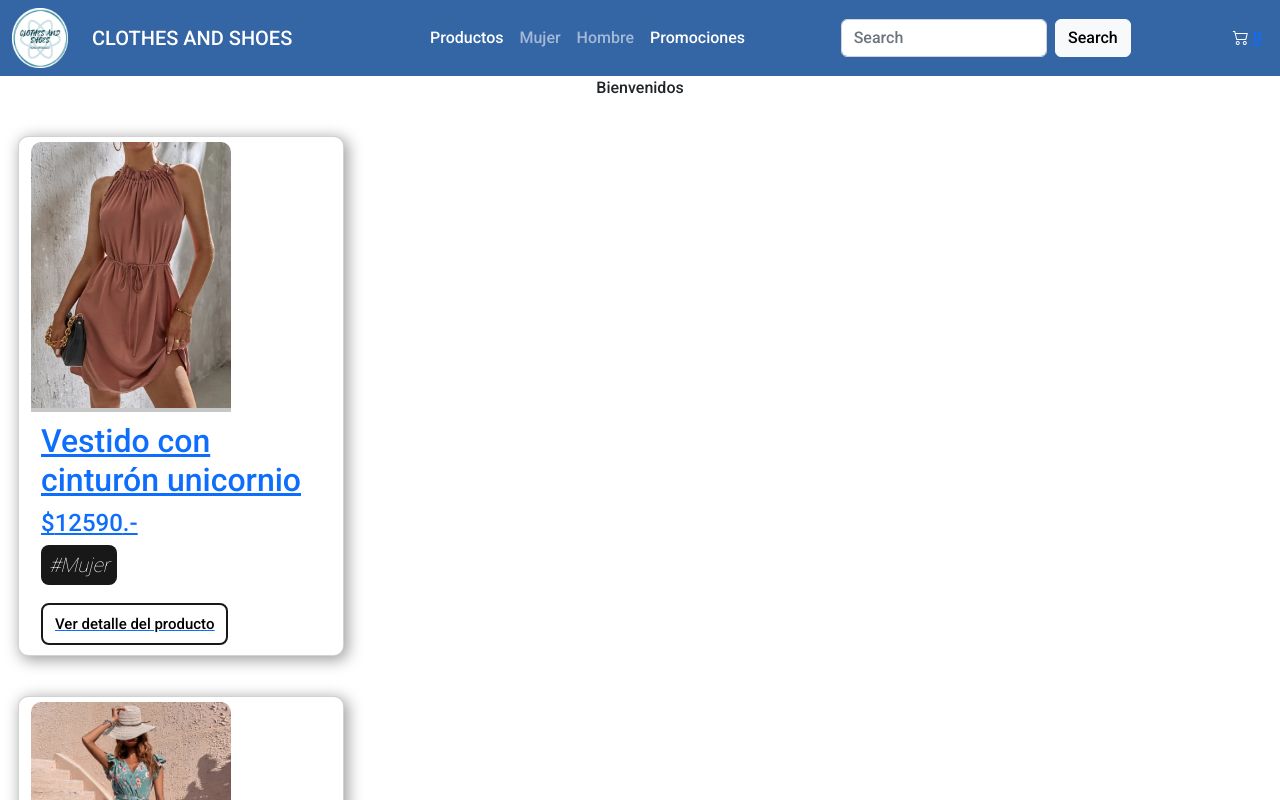
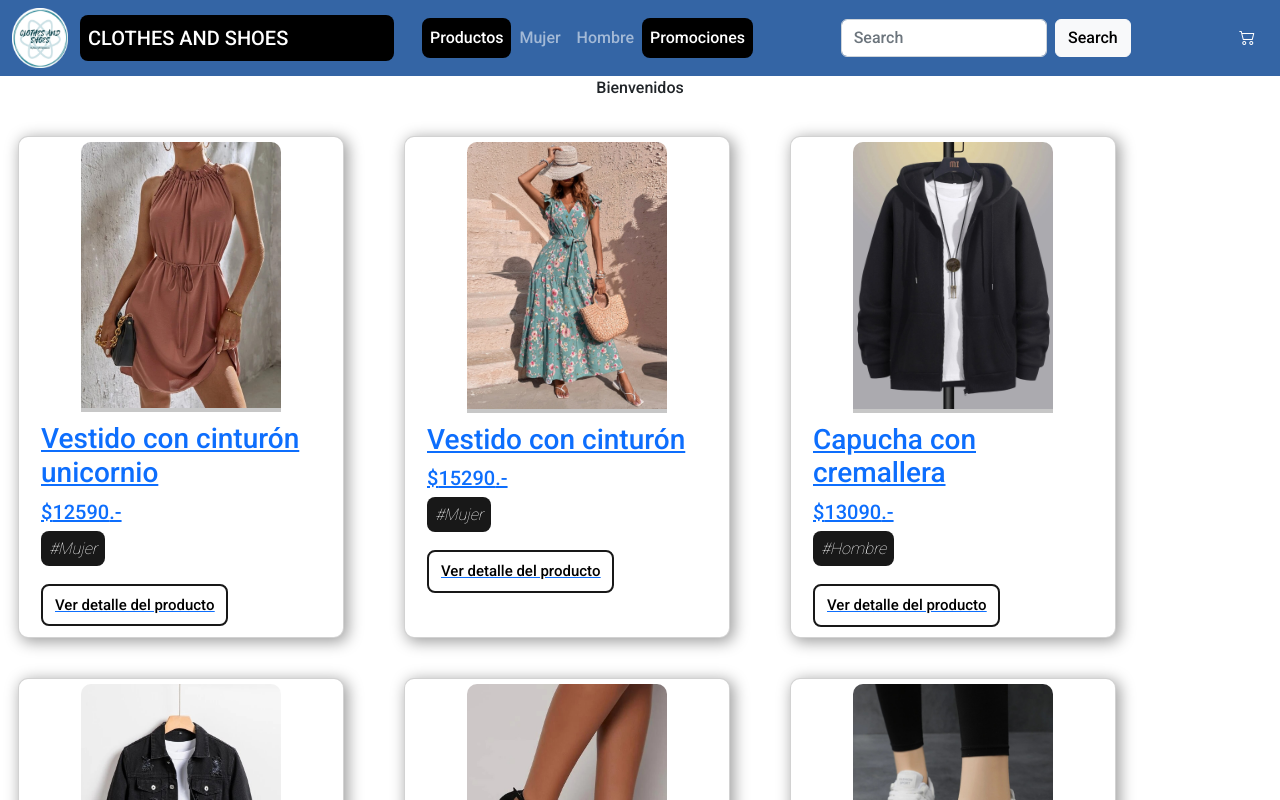
Before and after one commit to MurielCarrasco/Mi-App-React, a React (Create React App) app: page / in a window 1280 px wide. Shown: the top 800 px of the page. Built offline with nearby package versions, Linux system fonts and the light colour scheme.

Commit message:
creando cart view

```diff
--- a/src/components/Cart/Cart.jsx
+++ b/src/components/Cart/Cart.jsx
@@ -1,24 +1,41 @@
 import React from 'react';
 import { useContext } from 'react';
-import { CartContext } from '../Context/CartContext';
+import  { CartContext } from '../Context/CartContext';
 import Form from '../form/Form';
 
 const Cart = () => {
-    const { cart, clearCart, eliminarProducto } = useContext(CartContext);
-    console.log(cart);
+    const { cart, clearCart, eliminarProd, totalprecio } = useContext(CartContext);
+
+    const total = totalprecio();
 
     return (
-        <div style={{ display: 'flex', justifyContent: 'center', flexDirection: 'column' }}>
+        <div style={{ display: 'flex',
+                      justifyContent: 'center',
+                      flexDirection: 'column' }}>
             {cart.map((producto) => (
-                <div>
-                    <h2>{producto.Titulo}</h2>
-                    <button onClick={() => eliminarProducto(producto.id)}>Eliminar Producto</button>
+                <div key={producto.id}
+                     style={{border: '1px solid black',
+                             borderradius: '8px',
+                             display: 'flex',
+                             justifyContent: 'space-around',
+                             padding: '8px',
+                             margin: '8px',
+                          }}>
+                    <h3>{producto.Titulo}</h3>
+                    <h3>Cantidad: {producto.cantidad}</h3>
+                    <h3>Precio: {producto.precio} .-</h3>
+                    <button onClick={() => eliminarProd(producto.id)}>Eliminar Producto</button>
                 </div>
             ))}
 
-            <button onClick={clearCart}>Clear Cart</button>
-             <Form />
+            <button onClick={clearCart}>Limpiar Cart</button>
+            <h4>TOTAL: ${total}</h4>
+            <div>
+             <button >Formulario para Despacho</button>
+                <Form />
+             </div>
         </div>
+
     );
 };
 
--- a/src/components/Cart/CartWidget.jsx
+++ b/src/components/Cart/CartWidget.jsx
@@ -5,9 +5,9 @@ const CartWidget = () => {
     return (
         <div>
         <Link> <i className="bi bi-cart2 carro"></i>   </Link>
-        <span>0</span>
+        <span>{}</span>
         </div>
-    )
-}
+    );
+};
 
 export default CartWidget;
--- a/src/components/Context/CartContext.jsx
+++ b/src/components/Context/CartContext.jsx
@@ -13,10 +13,12 @@ const CartProvider = ({ children }) => {
         }
     };
 
+    // corroborar si el producto ya está en el carrito (isInCart)
     const isInCart = (id) => {
         return cart.some((producto) => producto.id === id);
     };
 
+    //sumar cantidad del mismo producto
     const sumarCantidad = (item, cantidad) => {
         const carritoActualizado = cart.map((producto) => {
             if (producto.id === item.id) {
@@ -31,11 +33,18 @@ const CartProvider = ({ children }) => {
         setCart(carritoActualizado);
     };
 
-    console.log(cart);
+    const totalCantidad = () => {};
+
+const totalprecio = () => {
+    let acumulador = 0;
+    cart.forEach((producto) => {
+        acumulador += producto.cantidad * producto.precio
+    });
+    return acumulador;
+};
 
     const eliminarProd = (id) => {
-        console.log(`eliminando producto ${id}`);
-        const carritoFiltrado = cart.filter((prod) => prod.id !== id);
+        const carritoFiltrado = cart.filter((producto) => producto.id !== id);
         setCart(carritoFiltrado);
     };
 
@@ -43,8 +52,21 @@ const CartProvider = ({ children }) => {
         setCart([]);
     };
 
+    const getCompra = (id) => {
+        const prod = cart.find((producto) => producto.id === id );
+        return prod?.cantidad;
+    };
+
     return (
-        <CartContext.Provider value={{ cart, addToCart, clearCart, eliminarProd }}>
+        <CartContext.Provider
+                value={{ cart,
+                        addToCart,
+                        clearCart,
+                        eliminarProd,
+                        totalCantidad,
+                        totalprecio,
+                        getCompra
+                         }}>
             {children}
         </CartContext.Provider> )
 };
--- a/src/components/Item/Item.jsx
+++ b/src/components/Item/Item.jsx
@@ -4,21 +4,23 @@ import { Link } from 'react-router-dom';
 
 const Item = ({ item }) => {
     return (
-        <div className="row">
+
         <div className="card col-md-3">
             <Link to={`/detail/${item.id}`}>
-                <img src={ "./../img/"+item.imagen} alt="" />
+                <div className="imagen-tarjeta">
+                    <img src={ "./../img/"+item.imagen} alt="" />
+                </div>
                 <div className="info">
-                    <h2>{item.Titulo}</h2>
-                    <h4>${item.precio}.-</h4>
-                    <h5>#{item.category}</h5>
+                    <h3>{item.Titulo}</h3>
+                    <h5>${item.precio}.-</h5>
+                    <h6>#{item.category}</h6>
                     <Link to={`/detail/${item.id}`}>
                         <button>Ver detalle del producto</button>
                     </Link>
                 </div>
             </Link>
         </div>
-        </div>
+
     );
 };
 export default Item;
--- a/src/components/Item/ItemCount.jsx
+++ b/src/components/Item/ItemCount.jsx
@@ -1,8 +1,13 @@
 import React from "react";
+import { useEffect } from "react";
 import { useState } from "react";
 
-const ItemCount = ({stock, initial, onAdd}) => {
+const ItemCount = ({stock, initial = 1, onAdd}) => {
     const [count, setCount] = useState(initial);
+
+    useEffect(() => {
+        setCount(initial);
+    }, [initial]);
 
     const sumar = () => {
         count < stock && setCount(count + 1);
@@ -12,7 +17,7 @@ const ItemCount = ({stock, initial, onAdd}) => {
         setCount(count - 1);
     };
     const agregarAlCarro = () => {
-        onAdd (count);
+        onAdd(count);
     };
 
     return (
@@ -24,7 +29,7 @@ const ItemCount = ({stock, initial, onAdd}) => {
                 <button onClick={agregarAlCarro}>Agregar al carrito</button>
             </div>
         </div>
-    )
-}
+    );
+} ;
 
 export default ItemCount;
--- a/src/components/Item/ItemDetail.jsx
+++ b/src/components/Item/ItemDetail.jsx
@@ -3,13 +3,35 @@ import ItemCount from "./ItemCount";
 import "./ItemDetail.css" ;
 import { Link } from "react-router-dom";
 import './item.css'
+import { useContext } from "react";
+import { CartContext } from "../Context/CartContext";
 
-export const ItemDetail = ({item}) => {
+const ItemDetail = ({item}) => {
     const [cantidad, setCantidad] = useState(0);
+    const {addToCart, getProductoCarro} = useContext(CartContext);
 
-    const onAdd = (arg) => {
-        setCantidad(arg);
+    const onAdd = (cantidadItem) => {
+        setCantidad(cantidadItem);
+        addToCart(item, cantidadItem);
+
+        /* if(arg>0){
+            addToCart(item, arg);
+        } else {
+            console.log("error")
+        } */
     };
+
+const quantity  = getProductoCarro(item.id);
+
+   /*  const restar =() => {
+        count > 0 && setCount(count -1);
+    };
+    const agregarAlCarro = () => {
+        if(count>0 && stock>=count){
+            onAdd(count);
+        }
+    }; */
+
     return (
         <div className="detail">
             <img src={ "./../img/"+item.imagen} alt={item.titulo} />
@@ -18,13 +40,15 @@ export const ItemDetail = ({item}) => {
                 <p className="descripcion-card">{item.descripcion}</p>
                 <h3>${item.precio}.-</h3>
                      {cantidad === 0 ? (
-                <ItemCount stock={item.stock} initial={1} onAdd={onAdd} />
+                        <ItemCount stock={item.stock}
+                                   initial={quantity }
+                                   onAdd={onAdd} />
                             ) : (
-                <Link to="/Cart">Ir al carrito</Link>
+                <Link to="/cart">Ir al carrito</Link>
                 )}
             </div>
         </div>
     );
-}
+                            }
 
 export default ItemDetail;
--- a/src/components/Item/ItemList.jsx
+++ b/src/components/Item/ItemList.jsx
@@ -5,9 +5,11 @@ import estilos from "./item.css"
 const ItemList = ({ items }) => {
      return (
           <div className={estilos.containerCard} >
+            <div className="row">
               {items.map((item) => {
                   return <Item key={item.id} item={item} />;
               })}
+            </div>
           </div>
       );
 };
--- a/src/components/Item/item.css
+++ b/src/components/Item/item.css
@@ -26,15 +26,15 @@
     padding: 10px;
 }
 
-.info h2 {
+.info h3 {
     margin-bottom: 10px;
 }
 
-.info h4 {
+.info h5 {
     margin-bottom: 7px;
 }
 
-.info h5 {
+.info h6 {
     background-color: #181818;
     display: inline-block;
     padding: 8px;
@@ -60,3 +60,8 @@
     background-color: #181818;
     color: white;
 }
+.imagen-tarjeta{
+    display: flex;
+    justify-content: center;
+    border-radius: 2%;
+}
--- a/src/components/navbar/NavBar.jsx
+++ b/src/components/navbar/NavBar.jsx
@@ -15,10 +15,10 @@ const NavBar = () => {
 
                 <div className="collapse navbar-collapse col-md-4" id="navbarNavAltMarkup">
                     <div className="navbar-nav">
-                        <NavLink className="nav-link active" aria-current="page" to={'/'} >Productos</NavLink>
-                        <NavLink className="nav-link" to={'/category/Mujer'} >Mujer</NavLink>
-                        <NavLink className="nav-link" to={'/category/Hombre'} >Hombre</NavLink>
-                        <NavLink className="nav-link disabled" to={'/'}>Promociones</NavLink>
+                        <NavLink className="nav-link active" aria-current="page" to='/' >Productos</NavLink>
+                        <NavLink className="nav-link" to='/category/Mujer' >Mujer</NavLink>
+                        <NavLink className="nav-link" to='/category/Hombre' >Hombre</NavLink>
+                        <NavLink className="nav-link disabled" to='/'>Promociones</NavLink>
                     </div>
                 </div>
                 <form className="d-flex col-md-3">
@@ -26,7 +26,7 @@ const NavBar = () => {
                     <button className="btn btn-light" type="submit">Search</button>
                 </form>
                 <div className="col-md-2 d-flex align-items-center justify-content-center" >
-                    <NavLink to={'./Cart'}><CartWidget /> </NavLink>
+                    <NavLink to='./Cart'><CartWidget /> </NavLink>
                 </div>
             </div>
         </nav>
--- a/src/index.css
+++ b/src/index.css
@@ -12,6 +12,9 @@ body {
 
 .active {
     color: white;
+    background-color: black;
+    padding: 8px;
+    border-radius: 8px;
 }
 
 .detail {
```
